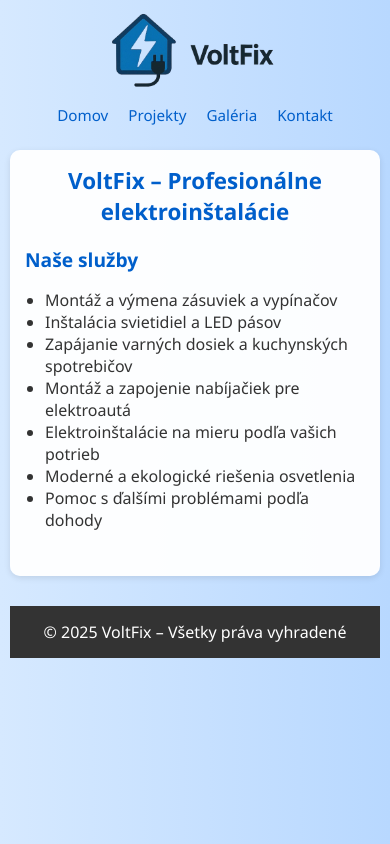
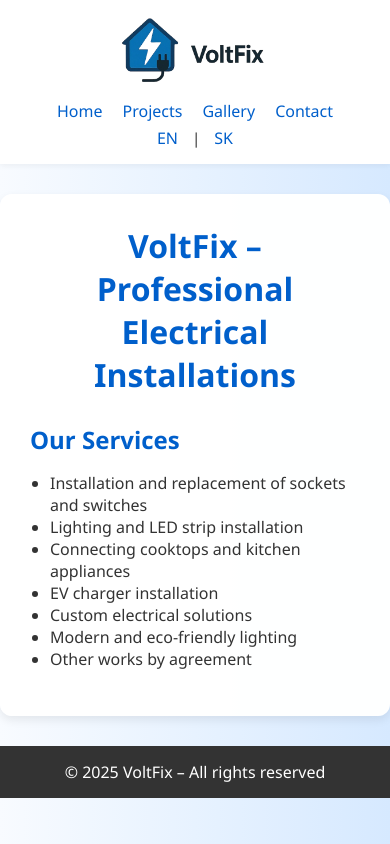
Before and after one commit to Voltfix/VoltFix, a plain HTML site: page index.html in a window 390 px wide. Drawn offline with Linux system fonts and the light colour scheme.

Commit message:
Add files via upload

```diff
--- a/index.html
+++ b/index.html
@@ -1,14 +1,13 @@
-
 <!DOCTYPE html>
-<html lang="sk">
+<html lang="en">
 <head>
   <meta charset="UTF-8" />
   <meta name="viewport" content="width=device-width, initial-scale=1.0" />
-  <title>VoltFix - Elektroinštalácie</title>
+  <title>VoltFix – Electrical Services</title>
   <style>
     body {
       font-family: 'Segoe UI', sans-serif;
-      background: linear-gradient(to right, #d6e9ff 0%, #b8d8ff 100%);
+      background: linear-gradient(to right, #f8fbff 0%, #d6e9ff 100%);
       margin: 0;
       color: #333;
       background-attachment: fixed;
@@ -17,10 +16,19 @@
       display: flex;
       justify-content: space-between;
       align-items: center;
-      padding: 10px 30px;
+      padding: 15px 30px;
+      background: white;
+      box-shadow: 0 2px 6px rgba(0,0,0,0.05);
+      position: sticky;
+      top: 0;
+      z-index: 10;
     }
     header img {
-      max-height: 140px;
+      max-height: 100px;
+    }
+    nav {
+      display: flex;
+      align-items: center;
     }
     nav a {
       margin-left: 20px;
@@ -28,23 +36,40 @@
       font-weight: 500;
       color: #005fcb;
       font-size: 1rem;
+      position: relative;
     }
-    nav a:hover {
-      text-decoration: underline;
+    nav a::after {
+      content: '';
+      position: absolute;
+      width: 0;
+      height: 2px;
+      background: #005fcb;
+      left: 0;
+      bottom: -3px;
+      transition: 0.3s;
+    }
+    nav a:hover::after {
+      width: 100%;
+    }
+    .lang-switch {
+      margin-left: 30px;
+      font-size: 0.95rem;
     }
     main {
       padding: 30px;
-      max-width: 800px;
+      max-width: 900px;
       margin: 30px auto;
-      background: rgba(255, 255, 255, 0.95);
-      border-radius: 10px;
-      box-shadow: 0 2px 6px rgba(0,0,0,0.1);
+      background: rgba(255, 255, 255, 0.97);
+      border-radius: 12px;
+      box-shadow: 0 4px 10px rgba(0,0,0,0.08);
+      animation: fadeIn 0.4s ease;
     }
-    section {
-      margin-bottom: 30px;
+    @keyframes fadeIn {
+      from {opacity:0; transform: translateY(10px);}
+      to {opacity:1; transform: translateY(0);}
     }
     h1 {
-      font-size: 1.8em;
+      font-size: 2em;
       text-align: center;
       margin-top: 0;
       color: #005fcb;
@@ -76,19 +101,6 @@
       border-radius: 5px;
       box-sizing: border-box;
     }
-    form .contact-options {
-      margin-top: 10px;
-      display: flex;
-      gap: 20px;
-      align-items: center;
-      flex-wrap: wrap;
-    }
-    form .contact-options label {
-      margin: 0;
-      display: flex;
-      align-items: center;
-      gap: 5px;
-    }
     form button {
       margin-top: 15px;
       background: #005fcb;
@@ -105,44 +117,23 @@
       display: none;
     }
     @media (max-width: 600px) {
-      body {
-        font-size: 16px;
-        padding: 0 10px;
-      }
       header {
         flex-direction: column;
         align-items: center;
-        padding: 10px;
       }
       header img {
-        max-height: 80px;
+        max-height: 70px;
       }
       nav {
-        display: flex;
+        margin-top: 10px;
         flex-wrap: wrap;
         justify-content: center;
-        margin-top: 10px;
       }
       nav a {
         margin: 5px 10px;
-        font-size: 0.95rem;
       }
-      main {
-        padding: 15px;
-        margin: 10px auto;
-      }
-      h1 {
-        font-size: 1.4em;
-      }
-      h2 {
-        font-size: 1.2em;
-      }
-      form input[type="text"], form input[type="email"], form textarea {
-        font-size: 1rem;
-        padding: 8px;
-      }
-      form button {
-        width: 100%;
+      .lang-switch {
+        margin-left: 0;
       }
     }
   </style>
@@ -151,62 +142,121 @@
   <header>
     <img src="voltfix.png" alt="VoltFix logo" />
     <nav>
-      <a href="#" onclick="showSection('home')">Domov</a>
-      <a href="#" onclick="showSection('projekty')">Projekty</a>
-      <a href="#" onclick="showSection('galeria')">Galéria</a>
-      <a href="#" onclick="showSection('kontakt')">Kontakt</a>
+      <a href="#" onclick="showSection('home')" data-key="nav-home">Home</a>
+      <a href="#" onclick="showSection('projects')" data-key="nav-projects">Projects</a>
+      <a href="#" onclick="showSection('gallery')" data-key="nav-gallery">Gallery</a>
+      <a href="#" onclick="showSection('contact')" data-key="nav-contact">Contact</a>
+      <div class="lang-switch">
+        <a href="#" onclick="switchLang('en')">EN</a> | <a href="#" onclick="switchLang('sk')">SK</a>
+      </div>
     </nav>
   </header>
   <main>
     <section id="home">
-      <h1>VoltFix – Profesionálne elektroinštalácie</h1>
-      <h2>Naše služby</h2>
+      <h1 data-key="title">VoltFix – Professional Electrical Installations</h1>
+      <h2 data-key="services-title">Our Services</h2>
       <ul>
-        <li>Montáž a výmena zásuviek a vypínačov</li>
-        <li>Inštalácia svietidiel a LED pásov</li>
-        <li>Zapájanie varných dosiek a kuchynských spotrebičov</li>
-        <li>Montáž a zapojenie nabíjačiek pre elektroautá</li>
-        <li>Elektroinštalácie na mieru podľa vašich potrieb</li>
-        <li>Moderné a ekologické riešenia osvetlenia</li>
-        <li>Pomoc s ďalšími problémami podľa dohody</li>
+        <li data-key="s1">Installation and replacement of sockets and switches</li>
+        <li data-key="s2">Lighting and LED strip installation</li>
+        <li data-key="s3">Connecting cooktops and kitchen appliances</li>
+        <li data-key="s4">EV charger installation</li>
+        <li data-key="s5">Custom electrical solutions</li>
+        <li data-key="s6">Modern and eco-friendly lighting</li>
+        <li data-key="s7">Other works by agreement</li>
       </ul>
     </section>
-    <section id="projekty" class="hidden">
-      <h2>Projekty</h2>
-      <p>Pripravuje sa...</p>
+    <section id="projects" class="hidden">
+      <h2 data-key="projects-title">Projects</h2>
+      <p data-key="projects-text">Coming soon...</p>
     </section>
-    <section id="galeria" class="hidden">
-      <h2>Galéria</h2>
-      <p>Pripravuje sa...</p>
+    <section id="gallery" class="hidden">
+      <h2 data-key="gallery-title">Gallery</h2>
+      <p data-key="gallery-text">Coming soon...</p>
     </section>
-    <section id="kontakt" class="hidden">
-      <h2>Kontaktujte nás</h2>
-      <p>Máte záujem o naše služby? Vyplňte krátky formulár a my sa vám ozveme.</p>
+    <section id="contact" class="hidden">
+      <h2 data-key="contact-title">Contact Us</h2>
+      <p data-key="contact-text">Need our services? Fill out the short form and we'll get back to you.</p>
       <form action="https://formspree.io/f/mqaqkppe" method="POST">
-        <label for="meno">Meno a priezvisko:</label>
-        <input type="text" id="meno" name="meno" required />
-        <label for="email">E-mail:</label>
+        <label for="name" data-key="label-name">Full Name:</label>
+        <input type="text" id="name" name="name" required />
+        <label for="email" data-key="label-email">Email:</label>
         <input type="email" id="email" name="email" required />
-        <label for="sprava">Správa / Čo potrebujete zapojiť:</label>
-        <textarea id="sprava" name="sprava" rows="5" required></textarea>
-        <div class="contact-options">
-          <span>Preferovaný spôsob kontaktu:</span>
-          <label><input type="checkbox" name="contact_method" value="Telefonicky" /> Telefonicky</label>
-          <label><input type="checkbox" name="contact_method" value="Emailom" /> Emailom</label>
-        </div>
-        <button type="submit">Odoslať</button>
+        <label for="message" data-key="label-message">Message / What you need installed:</label>
+        <textarea id="message" name="message" rows="5" required></textarea>
+        <button type="submit" data-key="btn-send">Send</button>
       </form>
     </section>
   </main>
   <footer>
-    &copy; 2025 VoltFix – Všetky práva vyhradené
+    &copy; 2025 VoltFix – All rights reserved
   </footer>
   <script>
+    const translations = {
+      en: {
+        'nav-home': 'Home',
+        'nav-projects': 'Projects',
+        'nav-gallery': 'Gallery',
+        'nav-contact': 'Contact',
+        'title': 'VoltFix – Professional Electrical Installations',
+        'services-title': 'Our Services',
+        's1': 'Installation and replacement of sockets and switches',
+        's2': 'Lighting and LED strip installation',
+        's3': 'Connecting cooktops and kitchen appliances',
+        's4': 'EV charger installation',
+        's5': 'Custom electrical solutions',
+        's6': 'Modern and eco-friendly lighting',
+        's7': 'Other works by agreement',
+        'projects-title': 'Projects',
+        'projects-text': 'Coming soon...',
+        'gallery-title': 'Gallery',
+        'gallery-text': 'Coming soon...',
+        'contact-title': 'Contact Us',
+        'contact-text': "Need our services? Fill out the short form and we'll get back to you.",
+        'label-name': 'Full Name:',
+        'label-email': 'Email:',
+        'label-message': 'Message / What you need installed:',
+        'btn-send': 'Send'
+      },
+      sk: {
+        'nav-home': 'Domov',
+        'nav-projects': 'Projekty',
+        'nav-gallery': 'Galéria',
+        'nav-contact': 'Kontakt',
+        'title': 'VoltFix – Profesionálne elektroinštalácie',
+        'services-title': 'Naše služby',
+        's1': 'Montáž a výmena zásuviek a vypínačov',
+        's2': 'Inštalácia svietidiel a LED pásov',
+        's3': 'Zapájanie varných dosiek a kuchynských spotrebičov',
+        's4': 'Montáž a zapojenie nabíjačiek pre elektroautá',
+        's5': 'Elektroinštalácie na mieru podľa vašich potrieb',
+        's6': 'Moderné a ekologické riešenia osvetlenia',
+        's7': 'Pomoc s ďalšími problémami podľa dohody',
+        'projects-title': 'Projekty',
+        'projects-text': 'Pripravuje sa...',
+        'gallery-title': 'Galéria',
+        'gallery-text': 'Pripravuje sa...',
+        'contact-title': 'Kontaktujte nás',
+        'contact-text': 'Máte záujem o naše služby? Vyplňte krátky formulár a my sa vám ozveme.',
+        'label-name': 'Meno a priezvisko:',
+        'label-email': 'E-mail:',
+        'label-message': 'Správa / Čo potrebujete zapojiť:',
+        'btn-send': 'Odoslať'
+      }
+    };
+
+    function switchLang(lang) {
+      document.querySelectorAll('[data-key]').forEach(el => {
+        el.textContent = translations[lang][el.getAttribute('data-key')];
+      });
+    }
+
     function showSection(id) {
-      const sections = document.querySelectorAll("main > section");
-      sections.forEach(sec => sec.classList.add("hidden"));
-      document.getElementById(id).classList.remove("hidden");
+      document.querySelectorAll('main > section').forEach(sec => sec.classList.add('hidden'));
+      document.getElementById(id).classList.remove('hidden');
     }
+
+    // Default language EN
+    switchLang('en');
   </script>
 </body>
 </html>
```
